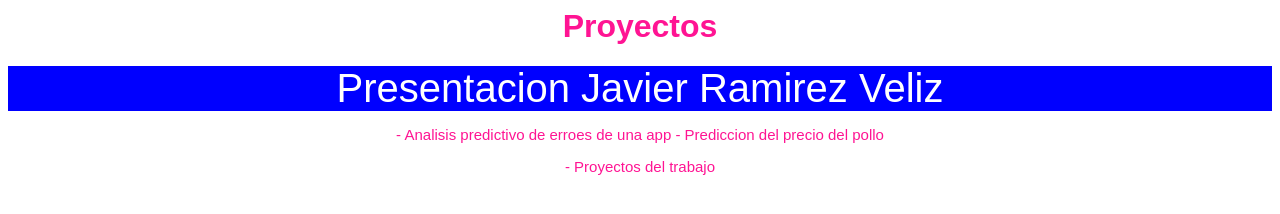
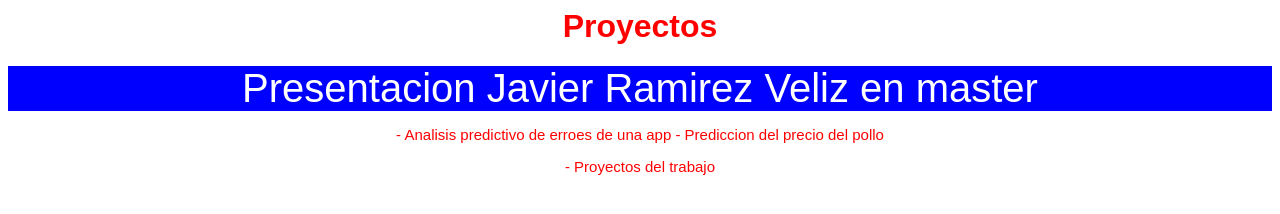
Before and after one commit to jhojav94/AmazingPresentation, a plain HTML site: page proyectos.html in a window 1280 px wide. Drawn offline with Linux system fonts and the light colour scheme.

Commit message:
Modifique la cabecera y el color del texto

```diff
--- a/css/estilos.css
+++ b/css/estilos.css
@@ -1,7 +1,7 @@
 body{
     text-align: center;
     font-family: 'Arial';
-    color: deeppink;
+    color: red;
 }
 
 .container{
--- a/proyectos.html
+++ b/proyectos.html
@@ -6,7 +6,7 @@
     <body>
         <h1>Proyectos</h1>
         <div class="cabecera">
-            Presentacion Javier Ramirez Veliz
+            Presentacion Javier Ramirez Veliz en master
         </div>
         <div class="container">
             <p>
```
